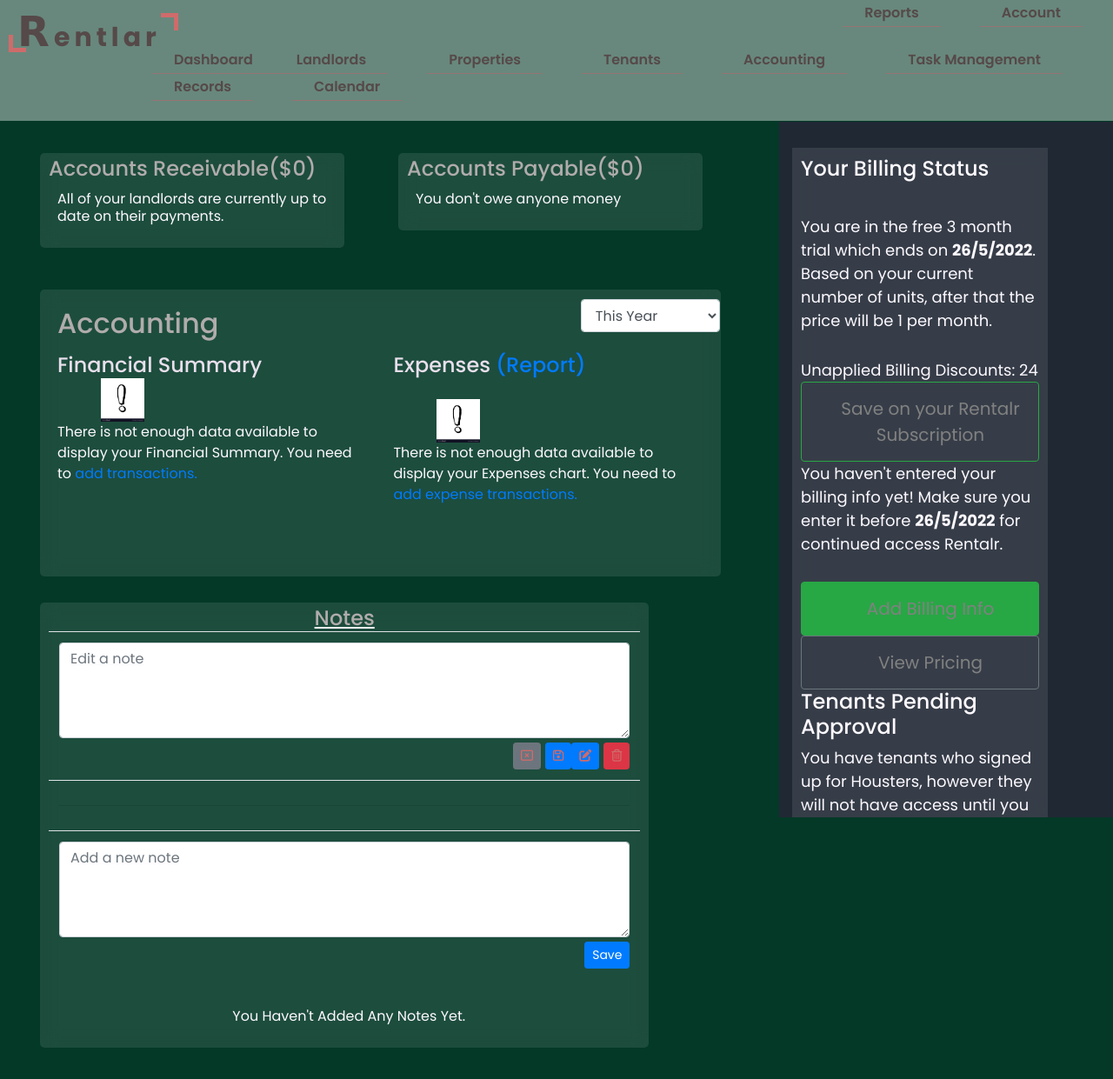
After one commit to Rentalr/Rentalr, a PHP site: page /p_manager.html in a window 1280 px wide. The commit adds this page. Shown: the whole page at 87% size. Run offline with PHP 8.4, Linux system fonts and the light colour scheme; some libraries are stand-ins or nearby versions; some web fonts are replaced.

Commit message:
pmanager dashboard

```diff
--- /dev/null
+++ b/p_manager.html
@@ -0,0 +1,442 @@
+<!DOCTYPE html>
+<html lang="en">
+
+<head>
+    <meta charset="UTF-8">
+    <meta http-equiv="X-UA-Compatible" content="IE=edge">
+    <meta name="viewport" content="width=device-width, initial-scale=1.0">
+    <title>Project manager dashboard</title>
+    <meta name="Description"
+        content="Rentalproperty management software that brings landlords,property managers, tenants and contractors together.">
+    <meta name="Keywords"
+        content="rental property management software, property management software, mobile landlord, mobile property management,landlord app">
+    <meta name="author" content="Rentalr">
+    <link rel="stylesheet" href="https://cdnjs.cloudflare.com/ajax/libs/font-awesome/6.0.0-beta3/css/all.min.css"
+        integrity="sha512-Fo3rlrZj/k7ujTnHg4CGR2D7kSs0v4LLanw2qksYuRlEzO+tcaEPQogQ0KaoGN26/zrn20ImR1DfuLWnOo7aBA=="
+        crossorigin="anonymous" referrerpolicy="no-referrer" />
+    <script src="https://kit.fontawesome.com/96bedca6d6.js" crossorigin="anonymous"></script>
+    <!-- CSS -->
+    <link rel="stylesheet" href="swiper-bundle.min.css">
+    <link rel="stylesheet" href="https://cdnjs.cloudflare.com/ajax/libs/font-awesome/6.0.0-beta3/css/all.min.css"
+        integrity="sha512-Fo3rlrZj/k7ujTnHg4CGR2D7kSs0v4LLanw2qksYuRlEzO+tcaEPQogQ0KaoGN26/zrn20ImR1DfuLWnOo7aBA=="
+        crossorigin="anonymous" referrerpolicy="no-referrer" />
+    <link rel="stylesheet" href="styles.css">
+    <link rel="stylesheet" href="p_manager.css">
+    <link rel="stylesheet" href="https://cdn.jsdelivr.net/npm/bootstrap@4.3.1/dist/css/bootstrap.min.css"
+        integrity="sha384-ggOyR0iXCbMQv3Xipma34MD+dH/1fQ784/j6cY/iJTQUOhcWr7x9JvoRxT2MZw1T" crossorigin="anonymous">
+</head>
+
+<body>
+    <!-- Main container start -->
+    <div class="main-container">
+        <!-- Navigation start -->
+
+        <div class="aside">
+
+            <div class="logo">
+                <a href="#"><span>R</span>entlar</a>
+            </div>
+            <div class="nav-toggler">
+                <span></span>
+            </div>
+            <nav id="navbar" class="nav padd-15">
+                <div class="nav-items padd-15">
+
+
+                    <ul class="nav1 drop_up">
+
+<li class="nav-item dropdown">
+    <a href="#">
+        Account
+    </a>
+    <ul>
+        <li><a href="#">Subusers</a></li>
+
+        <li><a href="#">Online payment Settings</a></li>
+
+        <li><a href="#">Preferences</a></li>
+
+        <li><a href="#">Notifications</a></li>
+
+        <li><a href="#">Message Templates</a></li>
+
+        <li><a href="#">Branding</a></li>
+
+        <li><a href="#">Billing Info</a></li>
+
+        <li><a href="#">Billing Discounts</a></li>
+
+        <li><a href="#">Change Password</a></li>
+
+        <li><a href="#">Log out</a></li>
+    </ul>
+</li>
+
+                        <li>
+                            <a href="#">Reports</a>
+                            <ul>
+                                <li><a href="#">Accounting Reports</a></li>
+
+                                <li><a href="#">Expenses Report</a></li>
+
+                                <li><a href="#">Income Report</a></li>
+
+                                <li><a href="#">Property Reports</a></li>
+
+                                <li><a href="#">Occupancy Report</a></li>
+
+                                <li><a href="#">Tenant Report</a></li>
+
+                                <li><a href="#">Tenant Rent History Report</a></li>
+
+                                <li><a href="#">Vendor Reports</a></li>
+
+                                <li><a href="#">All Report</a></li>
+                            </ul>
+                        </li>
+
+
+
+
+
+                    </ul>
+
+                    <ul class="nav2 drop_down">
+                        <li><a href="#">Dashboard</a></li>
+                        <li>
+                            <a href="#">Landlords</a>
+                            <ul>
+                                <li><a href="add_ladlord.html">Add Landlord</a></li>
+                                <li><a href="#">All Landlords</a></li>
+                                <li><a href="#">Invoices</a></li>
+                                <li><a href="#">Send Invoice</a></li>
+                            </ul>
+                        </li>
+
+                        <li>
+                            <a href="#">Properties</a>
+                            <ul>
+                                <li><a href="#">Add Property</a></li>
+                                <li><a href="#">All Properties</a></li>
+                            </ul>
+                        </li>
+
+                        <li>
+                            <a href="#">Tenants</a>
+                            <ul>
+                                <li><a href="#">Add Tenant</a></li>
+                                <li><a href="#">All Tenants</a></li>
+                                <li><a href="#">Invoices</a></li>
+                                <li><a href="#">Send Invoice</a></li>
+                                <li><a href="#">Contact Tenants</a></li>
+                                <li><a href="#">Applicants</a></li>
+                            </ul>
+                        </li>
+
+                        <li>
+                            <a href="#">Accounting</a>
+                            <ul>
+                                <li><a href="#">Transactions</a></li>
+                                <li><a href="#">Recurring Transaction</a></li>
+                                <li><a href="#">Excel Import</a></li>
+                                <li><a href="#">Reconciliation</a></li>
+                                <li><a href="#">Transaction Types</a></li>
+                                <li><a href="#">Trips</a></li>
+                            </ul>
+                        </li>
+
+                        <li>
+                            <a href="#">Task Management</a>
+                            <ul>
+                                <li><a href="#">To-Do List</a></li>
+                                <li><a href="#">Vendors</a></li>
+                                <li><a href="#">Vendor Invoices</a></li>
+                                <li><a href="#">Send Vendor Invoice</a></li>
+                            </ul>
+                        </li>
+
+                        <li>
+                            <a href="#">Records</a>
+                            <ul>
+                                <li><a href="#">Documents</a></li>
+                                <li><a href="#">Forms</a></li>
+
+                            </ul>
+                        </li>
+
+                        <li><a href="#">Calendar</a></li>
+
+                    </ul>
+
+                </div>
+            </nav>
+            <!-- <i class="fa fa-bars"></i> -->
+        </div>
+        <!-- Navigation end -->
+<!-- dashboard start -->
+ <section class="p_dashboard">
+<div id="main">
+    <div class="head">
+        <div class="col-div-6"></div>
+        <div class="col-div-6"></div>
+        <div class="clearfix"></div>
+        <div class="clearfix"></div>
+
+
+        <div class="col-div-3">
+            <div class="box box-overflow">
+                <h3>Accounts Receivable($0)</h3>
+                <p>All of your landlords are currently up to date on their payments.</p>
+            </div>
+        </div>
+
+        <div class="col-div-3">
+            <div class="box box-overflow">
+                <h3>Accounts Payable($0)</h3>
+                <p>You don't owe anyone money</p>
+            </div>
+        </div>
+
+        <div class="clearfix"></div>
+        <br /><br />
+        <div class="col-div-8">
+            <div class="box-8">
+        <div class="content-box">
+
+            <h3>
+                Accounting
+                <select id="summary-date-range" class="form-control float-right"
+                    style="width: 160px; margin-top: -9px; margin-right: -19px;">
+                    <option value="thisYear">This Year</option>
+                    <option value="lastYear">Last Year</option>
+                    <option value="lastYearToDate">Last Year to Date</option>
+                    <option value="thisMonth">This Month</option>
+                    <option value="lastMonth">Last Month</option>
+                </select>
+            </h3>
+
+            <div class="row">
+                <div class="col-sm-6">
+
+                    <input type="hidden" id="propertyId" value="" />
+
+                    <h4>
+                        Financial Summary
+                        <a href="http://help.housters.com/financial-summary/" title="What is this?" data-toggle="tooltip"
+                            target="_blank"><span class="glyphicon glyphicon-question-sign" aria-hidden="true"></span></a>
+                    </h4>
+
+                    <div class="progress-wrapper"><img id="summary-progress" src="img/exclamation.jpg" /><p>There is not enough data  available to display your Financial Summary. You need to <a href="add_trans.php">add transactions.</a></p></div>
+                    <table id="summary-results" class="table pretty-table" style="display: none;">
+                        <thead>
+                            <tr class="divider">
+                                <td colspan="100%">
+                                    <hr />
+                                </td>
+                            </tr>
+                        </thead>
+                        <tbody>
+                            <tr>
+                                <td>Property Management Fees: </td>
+                                <td>
+                                    <span id="summary-property-management-fees" class="green">
+                                    </span>
+                                </td>
+                            </tr>
+                            <tr class="divider">
+                                <td colspan="100%">
+                                    <hr />
+                                </td>
+                            </tr>
+                            <tr>
+                                <td style="width: 208px;">
+                                    Gross Income:
+                                </td>
+                                <td id="summary-gross-income" class="green"></td>
+                            </tr>
+                            <tr class="divider">
+                                <td colspan="100%">
+                                    <hr />
+                                </td>
+                            </tr>
+                            <tr class="summary-expenses-row">
+                                <td>Expenses</td>
+                                <td id="summary-expenses" class="red"></td>
+                            </tr>
+                            <tr class="divider summary-expenses-row">
+                                <td colspan="100%">
+                                    <hr />
+                                </td>
+                            </tr>
+                            <tr>
+                                <td>Operating Costs:</td>
+                                <td id="summary-operating-costs" class="red"></td>
+                            </tr>
+                            <tr class="divider">
+                                <td colspan="100%">
+                                    <hr />
+                                </td>
+                            </tr>
+                            <tr>
+                                <td>Net Operating Income:</td>
+                                <td id="summary-net-operating-income"></td>
+                            </tr>
+                            <tr class="divider">
+                                <td colspan="100%">
+                                    <hr />
+                                </td>
+                            </tr>
+                            <tr>
+                                <td>Cash Gain:</td>
+                                <td id="summary-cash-gain"></td>
+                            </tr>
+                            <tr class="divider">
+                                <td colspan="100%">
+                                    <hr />
+                                </td>
+                            </tr>
+                        </tbody>
+                    </table>
+
+
+
+
+                </div>
+                <div class="col-sm-6">
+
+                    <h4>
+                        Expenses
+                        <a href="#">(Report)</a>
+                    </h4>
+                    <br />
+
+                    <div class="progress-wrapper"><img id="expenses-progress" src="img/exclamation.jpg" /></div>
+                    <div id="expenses-chart">
+                        <p>There is not enough data available to display your Expenses chart. You need to <a href="add_expense_trans.php">add expense transactions.</a></p>
+                    </div>
+
+                </div>
+            </div>
+        </div>
+
+        </div>
+        </div>
+
+        <div class="row">
+            <div class="col-12">
+
+                <div id="notes" class="box">
+                    <h3>Notes</h3>
+
+                    <table class="table pretty-table">
+                        <tbody data-bind="foreach: displayItems, visible: items().length > 0">
+                            <tr data-bind="event: { mouseover: onMouseOver, mouseout: onMouseOut }">
+                                <td>
+                                    <span data-bind="html: utils.replace(text(), '\n', '<br/>'), visible: !editMode()"
+                                        class="small"></span>
+                                    <textarea rows="4"
+                                        data-bind="value: editText, visible: editMode, attr: { id: 'editText' + $index() }"
+                                        placeholder="Edit a note" class="form-control"></textarea>
+
+                                    <div style="margin-top: 5px;" data-bind="visible: showActionLinks() && !editMode()">
+                                        <button type="button" class="btn btn-danger btn-sm inline-block float-right"
+                                            style="margin-left: 5px;" data-bind="click: remove"><i
+                                                class="far fa-trash-alt"></i></button>
+                                        <button type="button" class="btn btn-primary btn-sm inline-block float-right"
+                                            data-bind="click: edit"><i class="fas fa-edit"></i></button>
+                                    </div>
+                                    <div style="margin-top: 5px;" data-bind="visible: editMode">
+                                        <button type="button" class="btn btn-primary btn-sm inline-block float-right"
+                                            style="margin-left: 5px;" data-bind="click: saveEdit"><i
+                                                class="far fa-save"></i></button>
+                                        <button type="button" class="btn btn-secondary btn-sm inline-block float-right"
+                                            data-bind="click: cancel"><i class="far fa-window-close"></i></button>
+                                    </div>
+                                </td>
+                            </tr>
+                            <tr class="divider">
+                                <td colspan="100%">
+                                    <hr />
+                                </td>
+                            </tr>
+                        </tbody>
+                        <tfoot>
+                            <tr>
+                                <td>
+                                    <textarea id="addText" rows="4" data-bind="value: addText" placeholder="Add a new note"
+                                        class="form-control"></textarea>
+                                    <button type="button" id="note-add-button" class="btn btn-primary btn-sm block float-right"
+                                        style="margin-top: 5px;" data-bind="click: saveAdd">Save</button>
+                                </td>
+                            </tr>
+                        </tfoot>
+                    </table>
+
+                    <p data-bind="visible: items().length === 0" class="darker-gray">You haven't added any notes yet.</p>
+                    <input type="hidden" id="notes-namespace" value="dashboard" />
+                    <input type="hidden" id="notes-propertyId" />
+                    <input type="hidden" id="notes-tenantId" />
+                    <input type="hidden" id="notes-landlordId" />
+                    <input type="hidden" id="notes-vendorId" />
+                </div>
+    </div>
+</div>
+</div>
+</div>
+
+
+<div class="sidenav" id="mySidenav">
+    <div class="col-lg-4">
+
+        <div class="box">
+
+            <div>
+                <h4>
+                    Your Billing Status
+                    <a href="billing.php" title="Pricing help topic" data-toggle="tooltip"
+                        target="_blank"><span class="glyphicon glyphicon-question-sign" aria-hidden="true"></span></a>
+                </h4>
+                <div>
+                    <p>
+                        You are in the free 3 month trial
+                        which ends on <b>26/5/2022</b>.
+                        Based on your current number of units, after that the price will be
+                        <span class="translate-billable-currency">1</span> per month.
+                    </p>
+                    <div class="margin-top">
+                        Unapplied Billing Discounts: <span class="translate-currency">24</span><br />
+                        <a href="/Account/BillingDiscounts" class="btn btn-outline-success margin-top">Save on your Rentalr
+                            Subscription</a>
+                    </div>
+                </div>
+                <p class="red margin-top">
+                    You haven't entered your billing info yet! Make sure you enter it before
+                    <b>26/5/2022</b> for continued access Rentalr.
+                </p>
+                <a class="btn btn-success inline-block margin-right" href="/Account/AddBilling">Add Billing Info</a>
+                <a class="btn btn-outline-secondary inline-block" href="billing.php">View Pricing</a>
+            </div>
+
+            <div class="margin-top">
+                <h4>Tenants Pending Approval</h4>
+
+                <p>
+                    You have tenants who signed up for Housters, however they will not have access until you assign them to
+                    a Tenant.
+                </p>
+                <a class="btn btn-primary btn-md" href="/Properties/Add">Add Property</a>
+            </div>
+
+        </div>
+
+</div>
+
+ </section>
+
+
+
+</div>
+        </div>
+</body>
+<script src="https://ajax.googleapis.com/ajax/libs/jquery/3.5.1/jquery.min.js"></script>
+</html>
--- a/styles.css
+++ b/styles.css
@@ -106,6 +106,7 @@ i {
   left: 0;
   font-size: 30px;
   text-transform: capitalize;
+  margin-bottom: 30px;
 }
 .aside .logo a {
   color: var(--bg-brown-900);
@@ -114,6 +115,7 @@ i {
   font-size: 30px;
   letter-spacing: 5px;
   position: relative;
+  margin-bottom: 30px;
 }
 .aside .logo a span {
   font-family: "Clicker Script", cursive;
@@ -181,18 +183,23 @@ i {
 .aside .nav .nav2 {
   position: relative;
   width: 100%;
-  display: flex;
-  justify-content: flex-end;
-  padding: 0 200px;
+  display: inline-block;
+  padding: 0 60px;
   transition: 0.3s ease;
   top: 0;
   left: 0;
+  margin-left: 100px;
+  margin-right: 5px;
 }
 .nav li {
   float: left;
   list-style: none;
   top: 0;
   left: 0;
+  line-height: 20px;
+}
+.nav .nav1 li {
+  float: right;
 }
 .nav li a {
   font-size: 16px;
@@ -208,6 +215,33 @@ i {
 .nav li a i {
   margin-right: 15px;
 }
+
+.aside .nav .nav1 ul,
+.aside .nav .nav2 ul {
+  position: absolute;
+  top: 30px;
+  opacity: 0;
+  visibility: hidden;
+}
+
+.aside .nav .nav1 li:hover > ul,
+.aside .nav .nav2 li:hover > ul {
+  opacity: 1;
+  visibility: visible;
+  z-index: 20000;
+  background-color: rgba(255, 255, 255, 1);
+}
+
+.aside .nav .nav1 ul li,
+.aside .nav .nav2 ul li {
+  position: relative;
+  margin: 0px;
+  width: 150px;
+  float: none;
+  display: list-items;
+  border-bottom: 1px solid rgba(0, 0, 0.3);
+}
+
 .nav a:not(:last-child) {
   margin-right: 45px;
 }
@@ -1111,3 +1145,134 @@ input[type="checkbox"] {
 .l-in .content .btn:hover {
   background-color: crimson;
 }
+
+/* p_manager */
+#main .head {
+  margin-top: 140px;
+}
+.clearfix {
+  clear: both;
+}
+
+#main {
+  transition: margin-left 0.5s;
+  padding: 16px;
+  margin-right: 30%;
+}
+
+#main .head {
+  padding: 20px;
+}
+.col-div-3 {
+  width: 50%;
+  float: left;
+}
+#main .box {
+  width: 85%;
+  height: auto;
+  background: rgba(255, 255, 255, 0.1);
+  backdrop-filter: blur(10px);
+  margin-left: 10px;
+  padding: 10px;
+  border-radius: 5px;
+}
+#main .box h3 {
+  font-size: 24px;
+  line-height: 15px;
+  color: #b0acac;
+}
+
+#main .box p {
+  font-size: 16px;
+  line-height: 20px;
+  padding-left: 10px;
+  margin-top: 10px;
+  display: inline-block;
+}
+
+#main .content-box {
+  padding: 20px;
+}
+#main .content-box h3 {
+  margin: 0px;
+  font-size: 32px;
+  color: #b0acac;
+  margin-bottom: 15px;
+}
+
+#main .content-box h4 {
+  margin: 0px;
+  font-size: 24px;
+  color: #e8dfec;
+}
+#main .box-8 {
+  width: 95%;
+  background: rgba(255, 255, 255, 0.1);
+  backdrop-filter: blur(10px);
+  height: 330px;
+  margin-left: 10px;
+  margin-bottom: 30px;
+  border-radius: 5px;
+}
+
+.col-12 {
+  width: 100%;
+  float: left;
+}
+
+#main .box div.progress-wrapper {
+  text-align: center;
+}
+#main .box .progress-wrapper img {
+  width: auto;
+}
+img {
+  vertical-align: middle;
+  border-style: none;
+  width: 50px;
+  height: 50px;
+  margin-left: 50px;
+}
+
+/* sidenav */
+.col-lg-4 {
+  width: 100%;
+  float: left;
+}
+.sidenav {
+  height: 100%;
+  width: 30%;
+  position: fixed;
+  z-index: 100000;
+  top: 0;
+  right: 0;
+  background-color: #202834;
+  overflow: scroll;
+  transition: 0.5s;
+  padding-top: 30px;
+  font-size: 18px;
+  margin-top: 140px;
+}
+
+.sidenav .col-lg-4 .box {
+  /* margin-top: 140px; */
+  width: 300%;
+  height: auto;
+  background: rgba(255, 255, 255, 0.1);
+  backdrop-filter: blur(10px);
+  margin-right: 30px;
+  padding: 10px;
+  margin-bottom: 30px;
+}
+
+.sidenav .col-lg-4 .box p {
+  margin-bottom: 30px;
+}
+.sidenav a {
+  padding: 15px 8px 15px 32px;
+  text-decoration: none;
+  font-size: 20px;
+  color: #818181;
+  display: block;
+  transition: 0.3s;
+}
```
Also changed, not shown: main.js (+65 -1 lines), add_ladlord.html (added), img/exclamation.jpg (added), p_manager.php (deleted).
